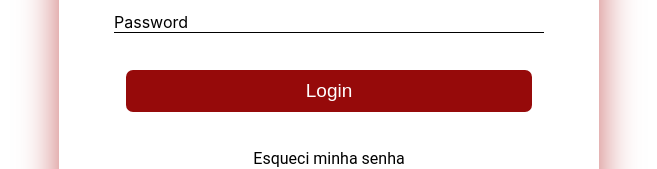
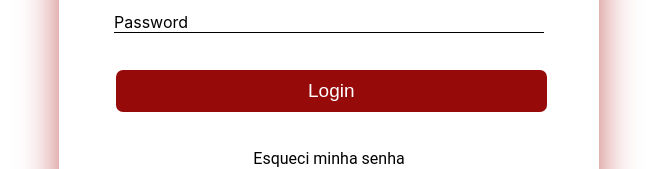
Before and after one commit to jonaite/tela-de-login-Angular, an Angular app: page / in a window 1280 px wide. Shown: the part 415-584 px from the top of the page, without its empty margins (311-968 px from the left). Built offline with nearby package versions, Linux system fonts and the light colour scheme.

Commit message:
Update login.component.css

```diff
--- a/src/app/login/login.component.css
+++ b/src/app/login/login.component.css
@@ -20,7 +20,7 @@
   background-color: #960a0a;
   border: none;
   color: rgb(255, 255, 255);
-  padding: 10px 180px;
+  padding: 10px 192px;
   text-align: center;
   text-decoration: none;
   display: inline-block;
```
